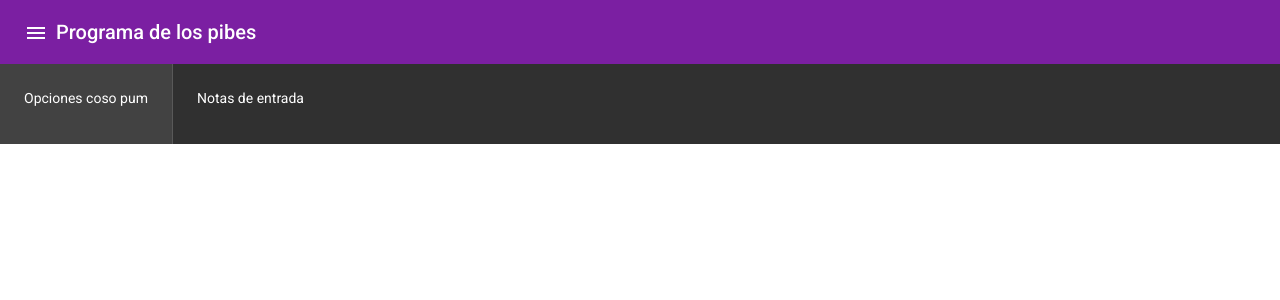
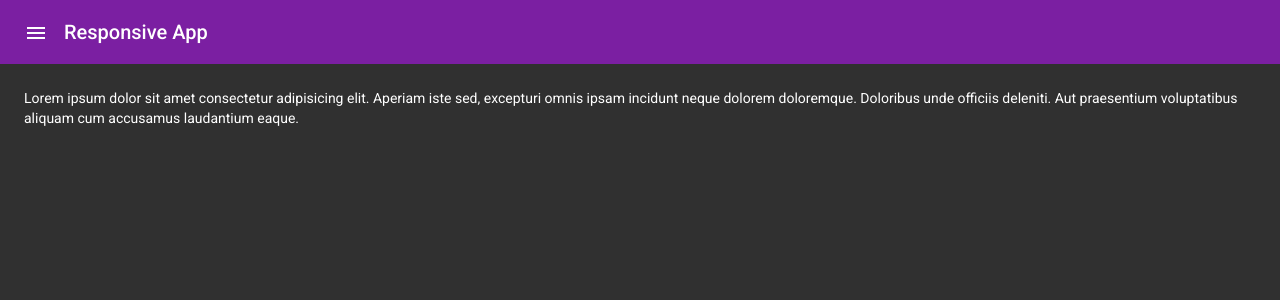
Before and after one commit to Gmm-Punta-del-Este/front-end-repo, an Angular app in the folder teste/: page / in a window 1280 px wide. Shown: the top 300 px of the page. Built offline with nearby package versions, Linux system fonts and the light colour scheme.

Commit message:
Fullscreen sidenav + toolbar

```diff
--- a/teste/src/app/components/toolbar/toolbar.component.css
+++ b/teste/src/app/components/toolbar/toolbar.component.css
@@ -2,3 +2,34 @@
 .mat-sidenav, .mat-sidenav-content {
   padding: 24px;
 }
+.example-container {
+  display: flex;
+  flex-direction: column;
+  position: absolute;
+  top: 0;
+  bottom: 0;
+  left: 0;
+  right: 0;
+}
+
+.example-is-mobile .example-toolbar {
+  position: fixed;
+  /* Make sure the toolbar will stay on top of the content as it scrolls past. */
+  z-index: 2;
+}
+
+h1.example-app-name {
+  margin-left: 8px;
+}
+
+.example-sidenav-container {
+  /* When the sidenav is not fixed, stretch the sidenav container to fill the available space. This
+     causes `<mat-sidenav-content>` to act as our scrolling element for desktop layouts. */
+  flex: 2;
+}
+
+.example-is-mobile .example-sidenav-container {
+  /* When the sidenav is fixed, don't constrain the height of the sidenav container. This allows the
+     `<body>` to be our scrolling element for mobile layouts. */
+  flex: 1 0 auto;
+}
--- a/teste/src/app/components/toolbar/toolbar.component.html
+++ b/teste/src/app/components/toolbar/toolbar.component.html
@@ -1,27 +1,18 @@
-<mat-toolbar color="primary">
-  <button mat-icon-button (click)="sidenav.toggle()">
-    <mat-icon>menu</mat-icon>
-  </button>
-  <!-- contenido superior del toolbar -->
-  Programa de los pibes
-</mat-toolbar>
+<div class="example-container">
+  <mat-toolbar color="primary" class="example-toolbar">
+    <button mat-icon-button (click)="sidenav.toggle()"><mat-icon>menu</mat-icon></button>
+    <h1 class="example-app-name">Responsive App</h1>
+  </mat-toolbar>
 
-<div class="coso">
-  <mat-sidenav-container>
-  <mat-sidenav mode="side" [(opened)]="opened" >
-    <!-- contenido, opciones, links del menu sidenav -->
-    Opciones coso pum
-  </mat-sidenav>
+  <mat-sidenav-container class="example-sidenav-container">
+    <mat-sidenav >
+      <mat-nav-list>
+        <a mat-list-item>Opcion item list 1</a>
+      </mat-nav-list>
+    </mat-sidenav>
 
-  <mat-sidenav-content class="coso">
-    <div class="main-content">
-      <!-- Contenido del home -->
-      <router-outlet>
-
-      </router-outlet>
-    </div>
-
-  </mat-sidenav-content>
-</mat-sidenav-container>
-
+    <mat-sidenav-content>
+      <p>Lorem ipsum dolor sit amet consectetur adipisicing elit. Aperiam iste sed, excepturi omnis ipsam incidunt neque dolorem doloremque. Doloribus unde officiis deleniti. Aut praesentium voluptatibus aliquam cum accusamus laudantium eaque.</p>
+    </mat-sidenav-content>
+  </mat-sidenav-container>
 </div>
--- a/teste/src/app/material/material/material.module.ts
+++ b/teste/src/app/material/material/material.module.ts
@@ -4,13 +4,15 @@ import { MatButtonModule } from "@angular/material/button";
 import { MatToolbarModule } from "@angular/material/toolbar";
 import { MatIconModule } from "@angular/material/icon";
 import { MatSidenavModule } from "@angular/material/sidenav";
+import { MatListModule } from '@angular/material/list';
 
 
 const MaterialComponents = [
   MatButtonModule,
   MatIconModule,
   MatToolbarModule,
-  MatSidenavModule
+  MatSidenavModule,
+  MatListModule
 ]
 
 @NgModule({
--- a/teste/src/styles.css
+++ b/teste/src/styles.css
@@ -1,7 +1,4 @@
 /* You can add global styles to this file, and also import other style files */
 
-/* html, body { height: 100%; } */
+html, body { height: 100%; }
 body { margin: 0; font-family: Roboto, "Helvetica Neue", sans-serif; }
-.mat-typography{
-    height: 100%;
-}
```
